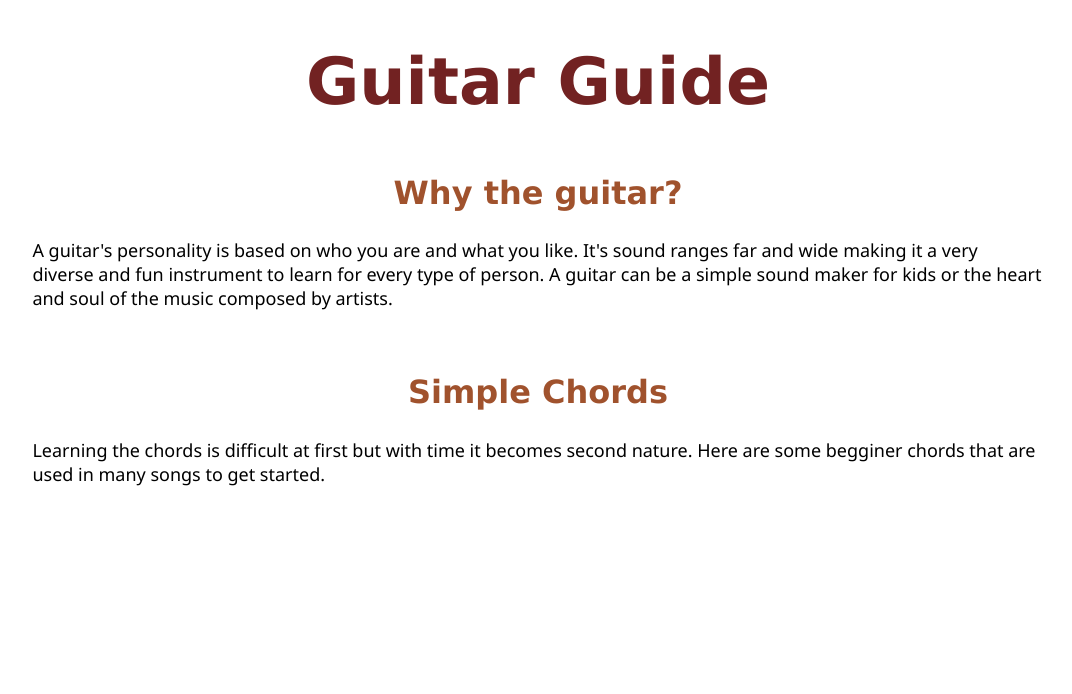
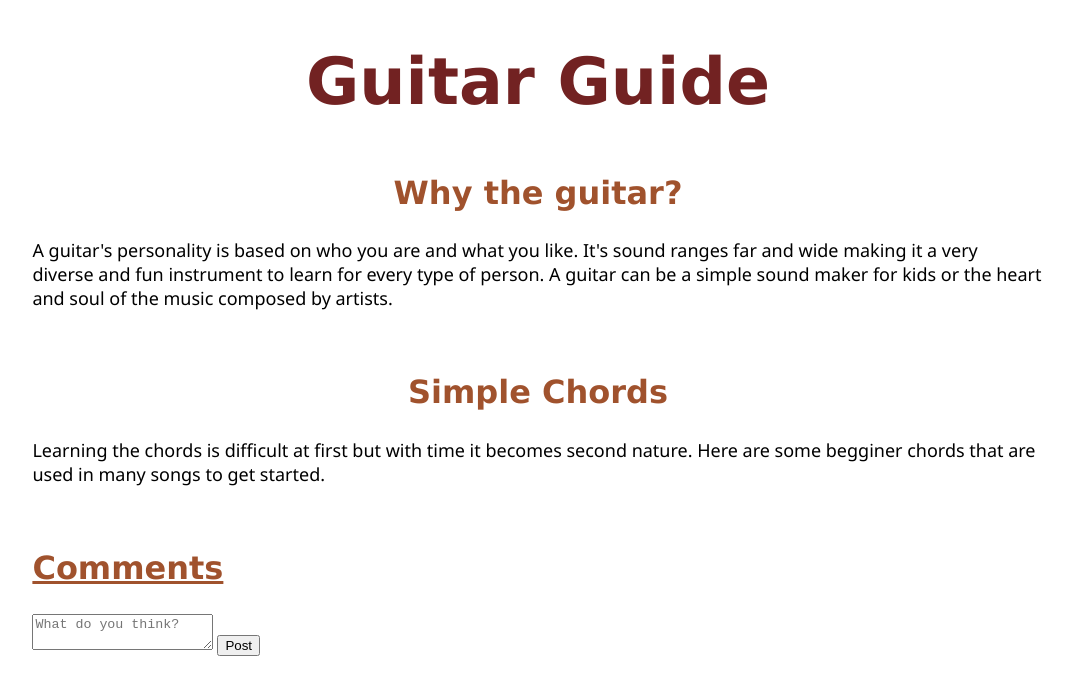
Before and after one commit to Aj-Stone/1st-phase-project, a plain HTML site: page index.html in a window 1280 px wide. Shown: the whole page, without its empty margins (102-1174 px from the left). Drawn offline with Linux system fonts and the light colour scheme; no server answers.

Commit message:
Added text box

```diff
--- a/index.css
+++ b/index.css
@@ -36,4 +36,7 @@ p{
   margin-left: 7%;
 }
 
-.insert{ display: inline}
+#comments{
+  margin-left: 10%;
+  margin-bottom:100px;
+}
--- a/index.html
+++ b/index.html
@@ -28,5 +28,13 @@
   </div>
   <ul id="chord-content">
   </ul>
+
+  <div id="comments">
+    <h2><u>Comments</u></h2>
+    <textarea type="text" id="c-box" placeholder="What do you think?"></textarea>
+    <button id="c-button">Post</button>
+    <p id="c-section"></p>
+  </div>
+
 </body>
 </html>
--- a/index.js
+++ b/index.js
@@ -33,6 +33,8 @@ document.addEventListener('click', () => {
   }
 })
 
+
+
 function getChords(){
   fetch('http://localhost:3000/chords')
   .then(res=>res.json())
```
